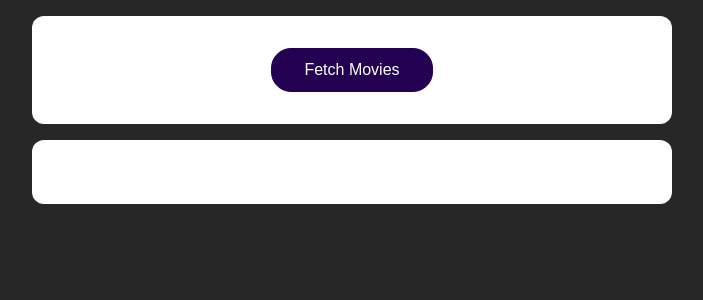
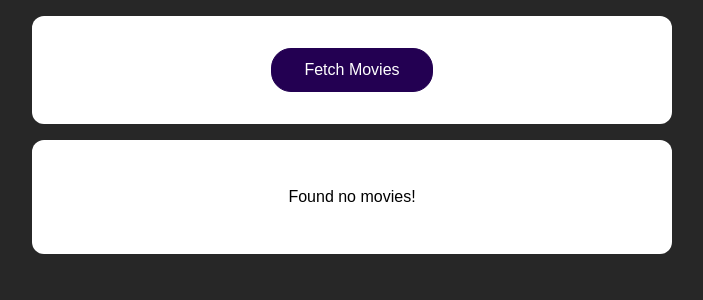
Before and after one commit to farbod-behnam/react-sending-http-request, a React (Create React App) app: page / in a window 1280 px wide. Shown: the top 300 px of the page, without its empty margins (288-991 px from the left). Built offline with nearby package versions, Linux system fonts and the light colour scheme.

Commit message:
add state for loading

```diff
--- a/src/App.tsx
+++ b/src/App.tsx
@@ -7,8 +7,11 @@ import { MovieModel } from './models/movie.model';
 export default function App() {
 
   const [movies, setMovies] = useState<MovieModel[]>([])
+  const [isLoading, setIsLoading] = useState<boolean>(false);
 
   async function fetchMoviesHandler() {
+
+    setIsLoading(true);
 
     const response = await fetch("https://swapi.dev/api/films/")
     const data = await response.json();
@@ -24,6 +27,8 @@ export default function App() {
 
     setMovies(transformedMovies);
 
+    setIsLoading(false);
+
   };
 
 
@@ -34,7 +39,9 @@ return (
       <button onClick={fetchMoviesHandler}>Fetch Movies</button>
     </section>
     <section>
-      <MoviesList movies={movies} />
+      {(isLoading === false && movies.length > 0 )&& <MoviesList movies={movies} />}
+      {(isLoading === false && movies.length === 0) && <p>Found no movies!</p>}
+      {isLoading === true && <p>Loading ...</p>}
     </section>
   </Fragment>
 );
```
